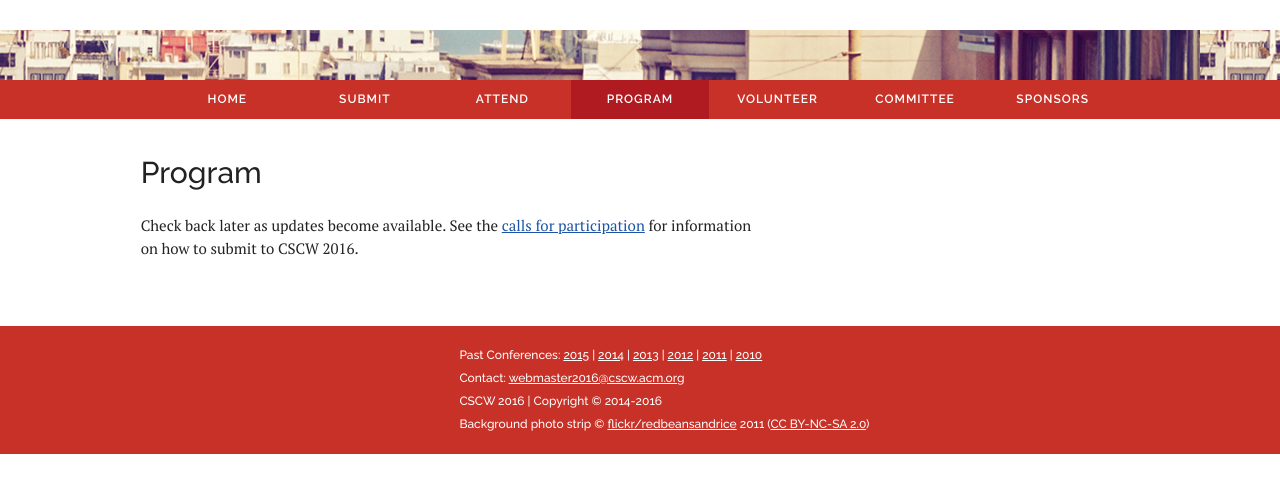
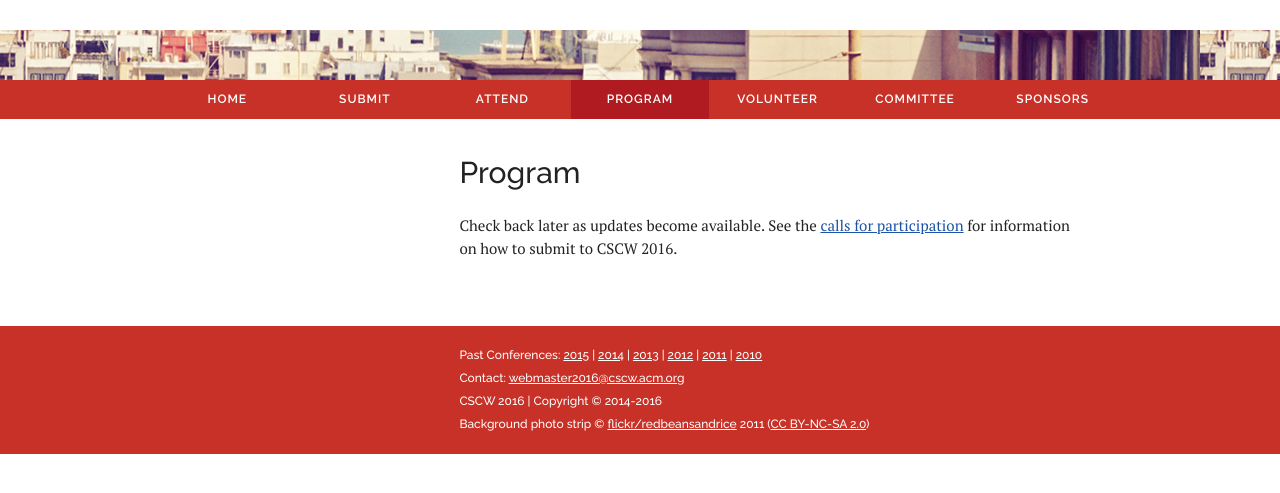
Before and after one commit to niloufars/CSCW2016, a PHP site: page /program/ in a window 1280 px wide. Shown: the part 263-756 px from the top of the page. Run offline with PHP 8.4, Linux system fonts and the light colour scheme; data that the repository does not hold is empty; some libraries are stand-ins or nearby versions.

Commit message:
program column alignment

```diff
--- a/program/index.php
+++ b/program/index.php
@@ -6,7 +6,7 @@ include_once ('../_inc/header.php');
 ?>
 <div class="container main">
 	<div class="row">
-		<aside class="four columns offset-by-one">
+<!-- 		<aside class="four columns offset-by-one"> -->
 <!-- 			<div class="item"> -->
 <!-- 				<h2>Program</h2> -->
 <!-- 				<ul class="subnav" id="nav_program"> -->
@@ -20,8 +20,8 @@ include_once ('../_inc/header.php');
 <!-- 					<li><a href="demos.php">Demonstrations</a></li> -->
 <!-- 				</ul> -->
 <!-- 			</div> -->
-		</aside>
-		<article class="ten columns" role="main">
+<!-- 		</aside> -->
+		<article class="ten columns offset-by-five" role="main">
 			<h1>Program</h1>
 			<p>
 				Check back later as updates become available. See the <a
```
